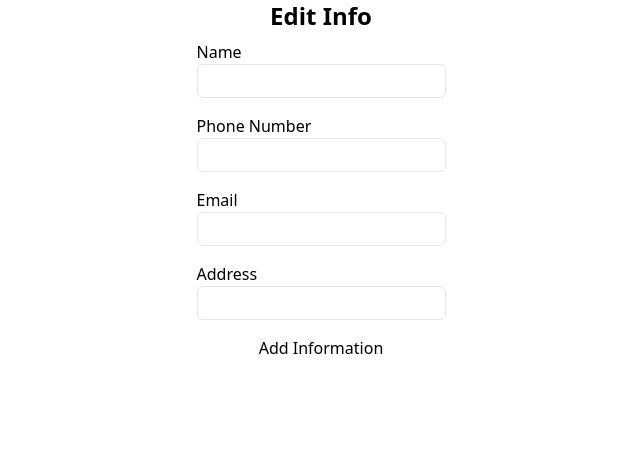
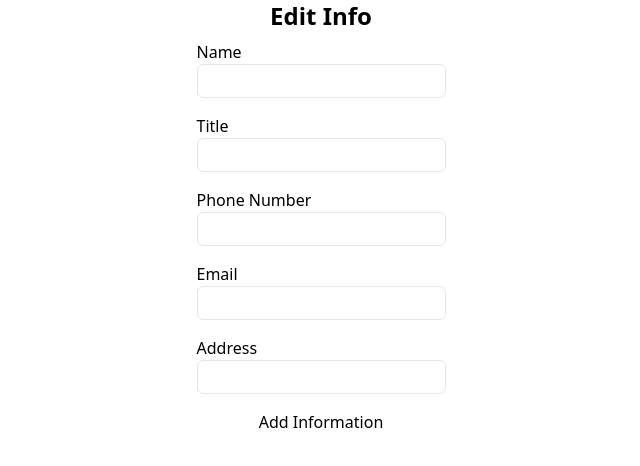
Before and after one commit to JoshDevHub/cv-project, a React (Create React App) app: page / in a window 1280 px wide. Both pictures are taken after a click on the button "Add your info". Shown: the top 466 px of the page, without its empty margins (319-959 px from the left). Built offline with nearby package versions, Linux system fonts and the light colour scheme.

Commit message:
feat: add `jobTitle` field to general info section

```diff
--- a/src/components/GeneralInfo.js
+++ b/src/components/GeneralInfo.js
@@ -26,7 +26,7 @@ class GeneralInfo extends Component {
       )
     }
 
-    const { name, address, email, phoneNumber } = this.props.info;
+    const { name, address, email, phoneNumber, jobTitle } = this.props.info;
 
     return (
       <div>
--- a/src/components/GeneralInfoForm.js
+++ b/src/components/GeneralInfoForm.js
@@ -30,6 +30,15 @@ class GeneralInfoForm extends Component {
               type="text"
               value={this.state.name}
               id="name"
+              handler={this.handleChange}
+            />
+          </div>
+          <div className="flex flex-col">
+            <label htmlFor="jobTitle">Title</label>
+            <Input
+              type="text"
+              value={this.state.jobTitle}
+              id="jobTitle"
               handler={this.handleChange}
             />
           </div>
--- a/src/models/general_info_model.js
+++ b/src/models/general_info_model.js
@@ -3,10 +3,10 @@ import { objectWithDefault } from "../utils/object_helpers";
 const createEmptyStringDefaults = objectWithDefault("");
 
 const GeneralInfoModel = (data = {}) => {
-  const { name, address, phoneNumber, email } = data;
+  const { name, address, phoneNumber, email, jobTitle } = data;
 
   return createEmptyStringDefaults(
-    { name, address, phoneNumber, email},
+    { name, address, phoneNumber, email, jobTitle }
   )
 }
 
```
